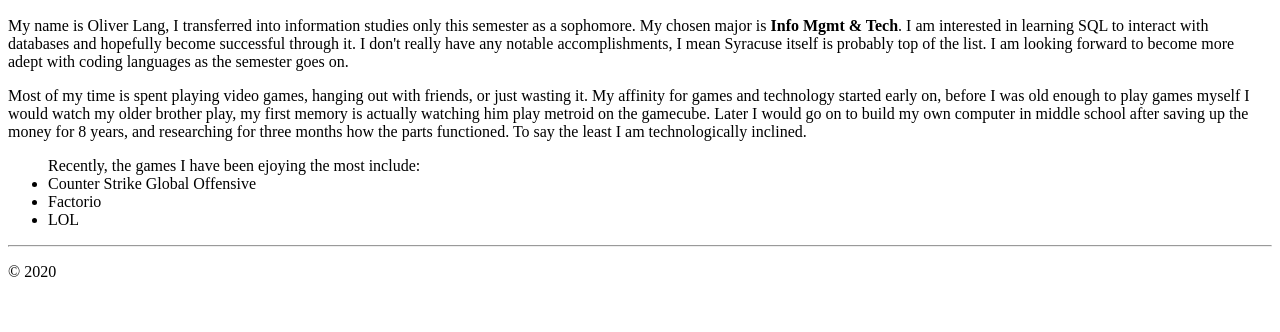
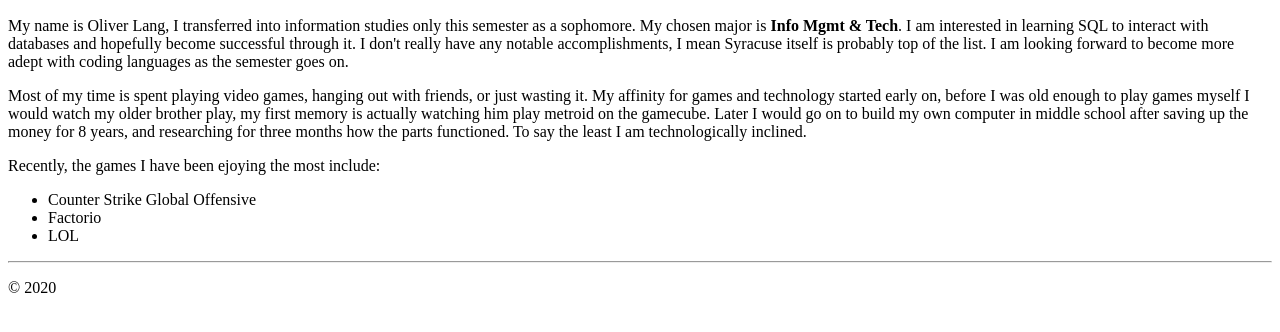
Before and after one commit to ojlangsyr/ist263, a plain HTML site: page lab02/lang-bio.html in a window 1280 px wide. Shown: the part 110-442 px from the top of the page. Drawn offline with Linux system fonts and the light colour scheme.

Commit message:
Update lang-bio.html

```diff
--- a/lab02/lang-bio.html
+++ b/lab02/lang-bio.html
@@ -13,8 +13,8 @@
         My name is Oliver Lang, I transferred into information studies only this semester as a sophomore. My chosen major is <strong>Info Mgmt & Tech</strong>. I am interested in learning SQL to interact with databases and hopefully become successful through it. I don't really have any notable accomplishments, I mean Syracuse itself is probably top of the list. I am looking forward to become more adept with coding languages as the semester goes on.</p>
         <p>Most of my time is spent playing video games, hanging out with friends, or just wasting it. My affinity for games and technology started early on, before I was old enough to play games myself I would watch my older brother play, my first memory is actually watching him play metroid on the gamecube. Later I would go on to build my own computer in middle school after saving up the money for 8 years, and researching for three months how the parts functioned. To say the least I am technologically inclined.
        </p>
-            <ul>
-        Recently, the games I have been ejoying the most include:
+        <p>Recently, the games I have been ejoying the most include:</p>
+        <ul>
         <li>Counter Strike Global Offensive</li>
         <li>Factorio</li>
         <li>LOL</li>
```
